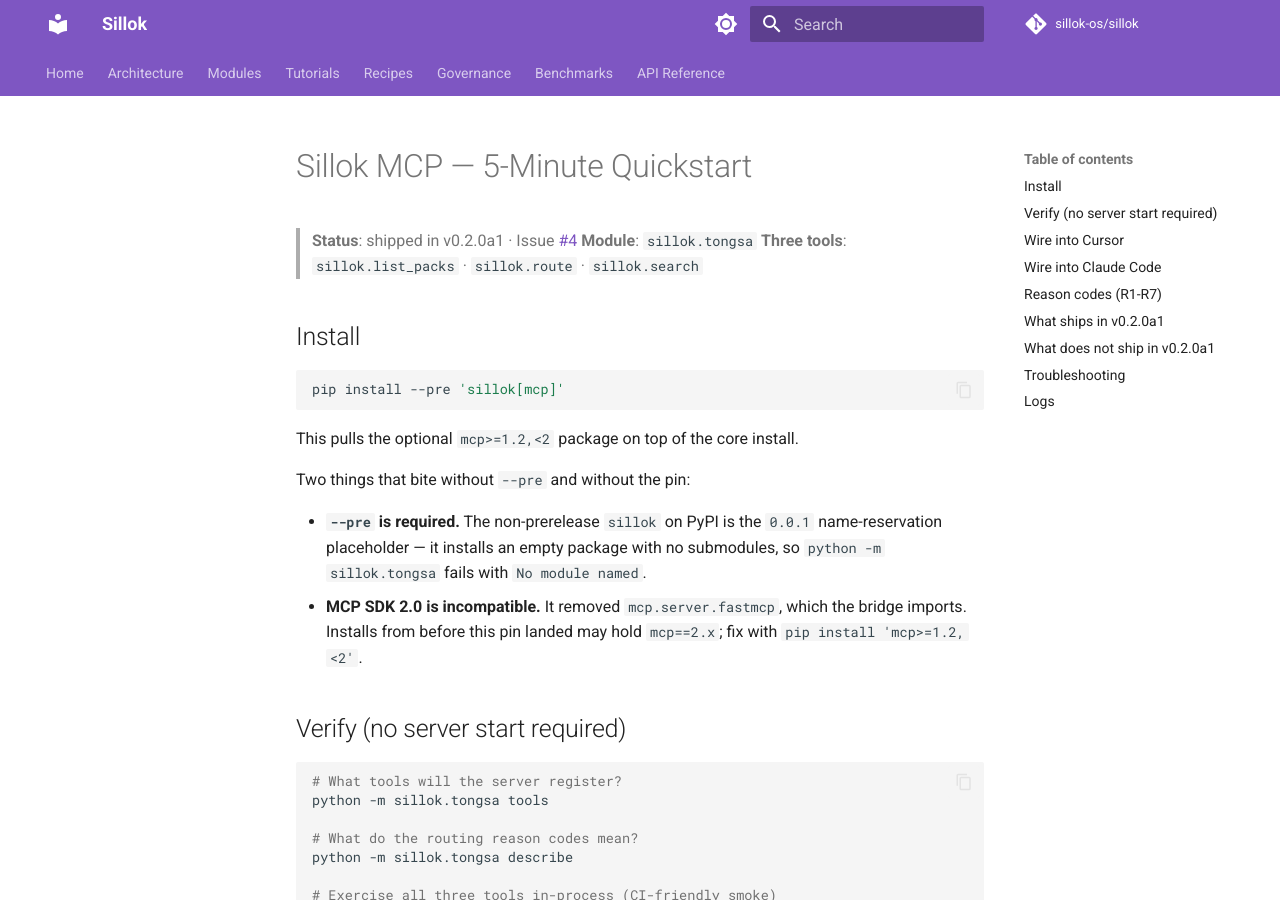
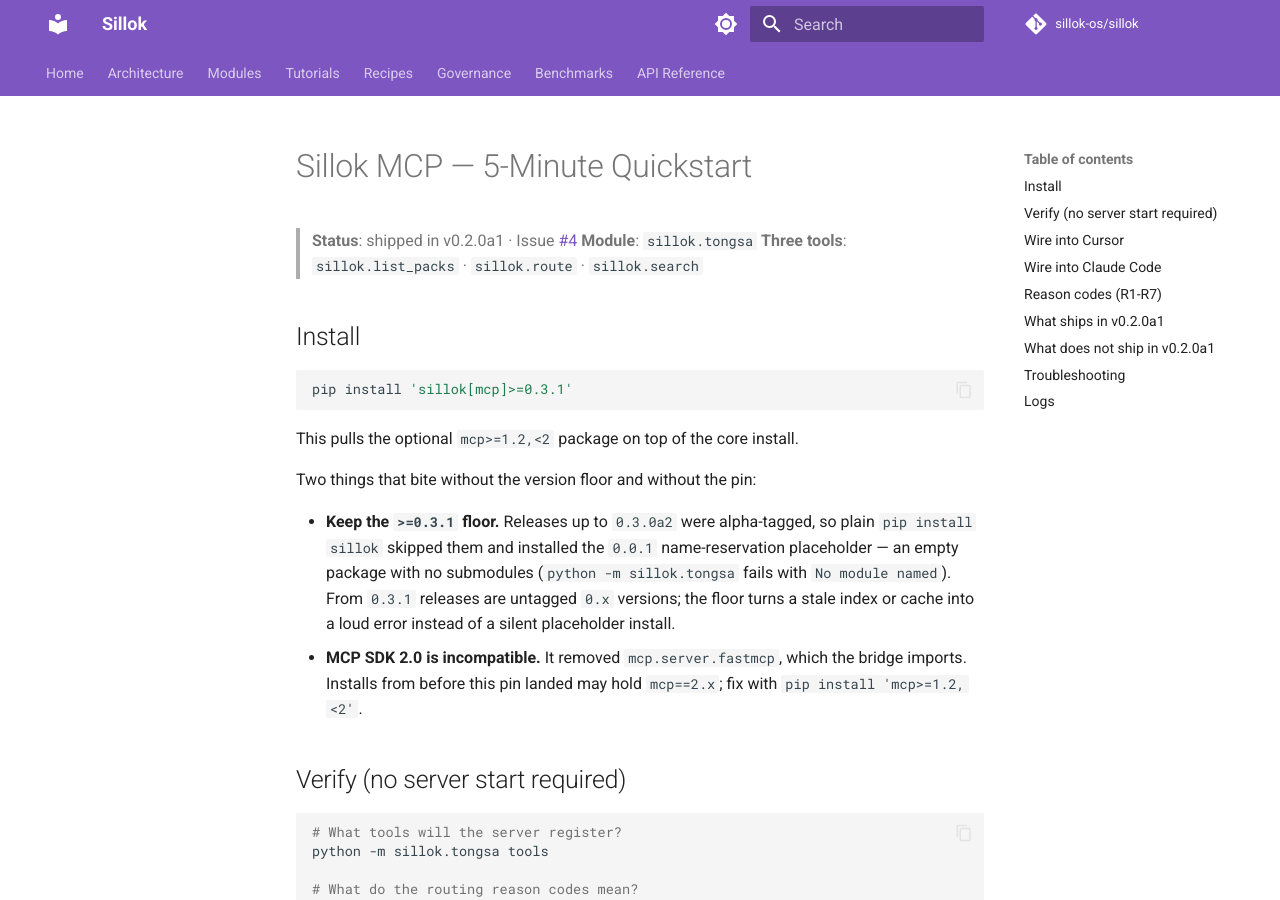
Before and after one commit to sillok-os/sillok, an MkDocs documentation site: the page built from docs/integrations/mcp-quickstart.md, in a window 1280 px wide and 900 px high. Built offline with MkDocs 1.6.1 and Material for MkDocs 9.7.7, drawn with Linux system fonts in a browser that asks for light colours; comment, search, counter and statistics services are not loaded; some of the changed text lies outside the part shown.

Commit message:
fix(naru,ci): 0.3.1 — no-match routing, abbreviation tokens, gating CI (#27)
Router no longer returns unmatched packs on precedence alone (5.00 -> 1.10 candidates per message on the golden); upper-case abbreviations match whole tokens only; registry-less gate run no longer crashes; temp-source guard is platform independent; CI test jobs gate (no '|| true'); untagged 0.x versioning so 'pip install sillok' resolves to the real package.

Signed-off-by: peterkimpmp <peterkimpmp@users.noreply.github.com>
Co-Authored-By: Claude Opus 5.5 <noreply@anthropic.com>

````diff
--- a/docs/integrations/mcp-quickstart.md
+++ b/docs/integrations/mcp-quickstart.md
@@ -7,16 +7,19 @@
 ## Install
 
 ```bash
-pip install --pre 'sillok[mcp]'
+pip install 'sillok[mcp]>=0.3.1'
 ```
 
 This pulls the optional `mcp>=1.2,<2` package on top of the core install.
 
-Two things that bite without `--pre` and without the pin:
+Two things that bite without the version floor and without the pin:
 
-- **`--pre` is required.** The non-prerelease `sillok` on PyPI is the `0.0.1`
-  name-reservation placeholder — it installs an empty package with no
-  submodules, so `python -m sillok.tongsa` fails with `No module named`.
+- **Keep the `>=0.3.1` floor.** Releases up to `0.3.0a2` were alpha-tagged,
+  so plain `pip install sillok` skipped them and installed the `0.0.1`
+  name-reservation placeholder — an empty package with no submodules
+  (`python -m sillok.tongsa` fails with `No module named`). From `0.3.1`
+  releases are untagged `0.x` versions; the floor turns a stale index or
+  cache into a loud error instead of a silent placeholder install.
 - **MCP SDK 2.0 is incompatible.** It removed `mcp.server.fastmcp`, which
   the bridge imports. Installs from before this pin landed may hold
   `mcp==2.x`; fix with `pip install 'mcp>=1.2,<2'`.
@@ -120,7 +123,7 @@ Run `python -m sillok.tongsa describe` to print the same table from the live ins
 | Cursor doesn't see the tool | MCP config typo | Run `python -m sillok.tongsa tools` to confirm install, then restart Cursor. |
 | `ModuleNotFoundError: No module named 'mcp.server.fastmcp'` | MCP SDK 2.0 installed | `pip install 'mcp>=1.2,<2'` — 2.0 removed that module. |
 | Claude Code / Cursor still shows no tools after config | Host connects MCP servers at startup | Restart the host. A `.mcp.json` written mid-session is not loaded. |
-| `No Sillok pack registry found` | cwd is not a checkout and the install predates bundled packs | `pip install --pre --force-reinstall 'sillok[mcp]'`, or set `SILLOK_REGISTRY=/path/to/packs/registry.yaml`. |
+| `No Sillok pack registry found` | cwd is not a checkout and the install predates bundled packs | `pip install --force-reinstall 'sillok[mcp]>=0.3.1'`, or set `SILLOK_REGISTRY=/path/to/packs/registry.yaml`. |
 | `UnicodeEncodeError: 'cp949' codec can't encode character '\u2014'` | Windows console code page | Fixed in-process; on older installs set `PYTHONIOENCODING=utf-8` (also in the MCP `env` block). |
 
 ## Logs
--- a/pyproject.toml
+++ b/pyproject.toml
@@ -4,7 +4,7 @@ build-backend = "hatchling.build"
 
 [project]
 name = "sillok"
-version = "0.3.0a2"
+version = "0.3.1"
 description = "Productized LLM Wiki pattern + typed pack registry + proposal-only governance — UNESCO Memory of the World Triple Anchor"
 readme = "README.md"
 license = "Apache-2.0"
--- a/sillok/__init__.py
+++ b/sillok/__init__.py
@@ -17,5 +17,5 @@ Functional alpha (0.1.0a1). Submodules:
 See README.md for the Top 10 features overview.
 """
 
-__version__ = "0.3.0a2"
+__version__ = "0.3.1"
 __all__ = ["__version__"]
````
Also changed, not shown: CHANGELOG.md (+45 -0 lines), README.md (+7 -7 lines), STATUS.md (+3 -3 lines), docs/integrations/claude-code-install-prompt.md (+4 -3 lines), integrations/claude-code/README.md (+1 -1 lines), mcp_server/README.md (+1 -1 lines), 10 other files.
